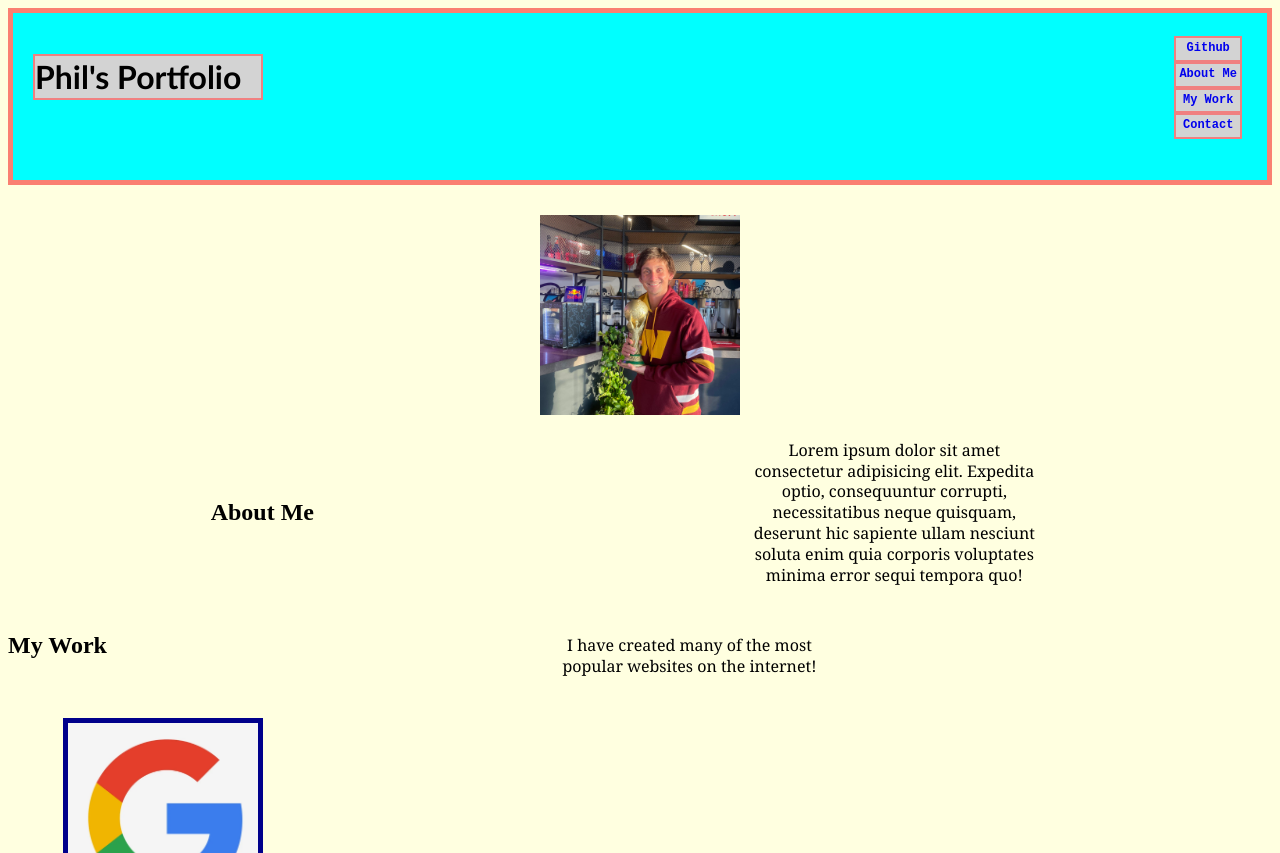
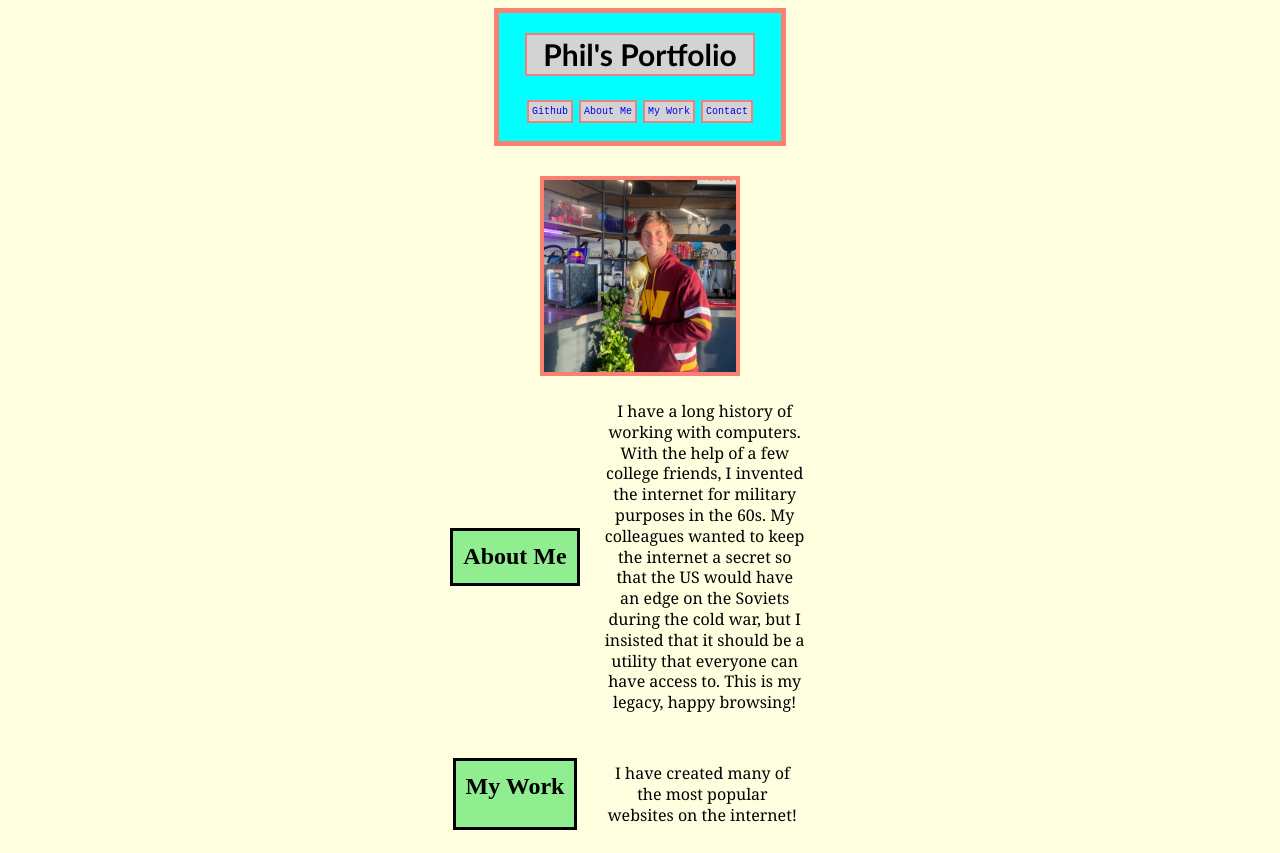
Before and after one commit to moviefan322/Portfolio, a plain HTML site: page index.html in a window 1280 px wide. Shown: the top 853 px of the page. Drawn offline with Linux system fonts and the light colour scheme.

Commit message:
formatting/content

```diff
--- a/assets/style.css
+++ b/assets/style.css
@@ -17,45 +17,68 @@ img {
   position: relative;
   margin: auto;
   margin-top: 30px;
+  border: 4px salmon solid;
 }
 header {
   display: relative;
   padding: 20px;
   border: 5px salmon solid;
   background-color: aqua;
+  margin: auto;
+  padding-bottom: -20px;
 }
 
 h1 {
+  position: center;
   font-family: "Trebuchet MS", "Lucida Sans Unicode", "Lucida Grande",
     "Lucida Sans", Arial, sans-serif;
   background-color: lightgray;
   border: 2px lightcoral solid;
   width: 230px;
+  margin-top: 300px;
+  bottom: 200px;
+  vertical-align: center;
+  margin: auto;
+  float: center;
+  font-size: 30px;
+  text-align: center;
+}
+
+h2 {
+  text-align: center;
+  padding: 10px;
+  background-color: lightgreen;
+  border: 3px black solid;
 }
 
 #navbar {
   padding: 5px;
-  margin-top: -90px;
   float: right;
   font-family: "Courier New", Courier, monospace;
   list-style-type: none;
+  margin-bottom: -10px;
 }
 
 #navbar li {
-  display: flex;
-  font-weight: bold;
-  font-size: 12px;
+  display: block;
+  float: left;
+  margin: 3px;
+  font-size: 10px;
   padding: 3px;
   background-color: lightgray;
   border: 2px lightcoral solid;
 }
 
 #navbar a {
+  position: relative;
+  display: block;
   flex: 1;
+  flex-direction: row;
   text-decoration: none;
   outline: none;
   text-color: black;
   text-align: center;
+  margin: auto;
 }
 
 #navbar a:hover {
@@ -71,6 +94,7 @@ h1 {
 #about-me {
   display: flex;
   flex-direction: row;
+  margin: auto;
 }
 
 #about-me h2 {
@@ -84,12 +108,13 @@ p {
   text-align: center;
   padding: 25px;
   margin: auto;
-  width: 350px;
+  width: 250px;
 }
 
 #my-work {
   display: flex;
   flex-direction: row;
+  margin: auto;
 }
 
 main ul li {
@@ -103,10 +128,12 @@ main ul li {
   margin: 15px;
   text-align: center;
   float: center;
+  margin: auto;
 }
 
 main ul a {
   flex: 1;
+  margin: 5px;
   text-decoration: none;
   outline: none;
 }
@@ -124,6 +151,8 @@ main ul a:active {
 
 #google {
   display: flex;
+  height: 350px;
+  width: 325px;
   background-image: url(google.png);
   background-repeat: no-repeat;
   background-position: center;
@@ -160,4 +189,10 @@ main ul a:active {
 
 article {
   display: flex;
+  margin: auto;
 }
+
+article ul {
+  vertical-align: center;
+  margin: auto;
+}
--- a/index.html
+++ b/index.html
@@ -29,10 +29,12 @@
     <section id="about-me">
       <h2>About Me</h2>
       <p>
-        Lorem ipsum dolor sit amet consectetur adipisicing elit. Expedita optio,
-        consequuntur corrupti, necessitatibus neque quisquam, deserunt hic
-        sapiente ullam nesciunt soluta enim quia corporis voluptates minima
-        error sequi tempora quo!
+        I have a long history of working with computers. With the help of a few
+        college friends, I invented the internet for military purposes in the
+        60s. My colleagues wanted to keep the internet a secret so that the US
+        would have an edge on the Soviets during the cold war, but I insisted
+        that it should be a utility that everyone can have access to. This is my
+        legacy, happy browsing!
       </p>
     </section>
 
```
